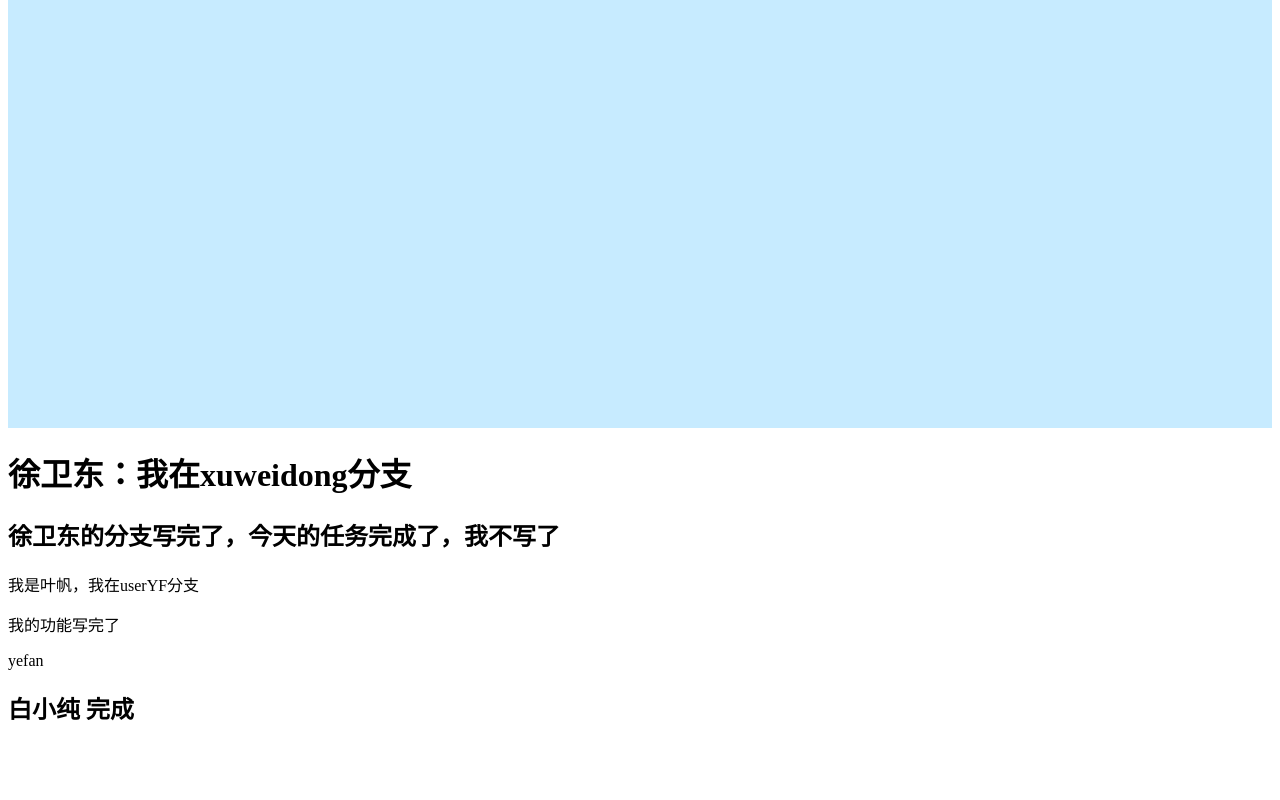
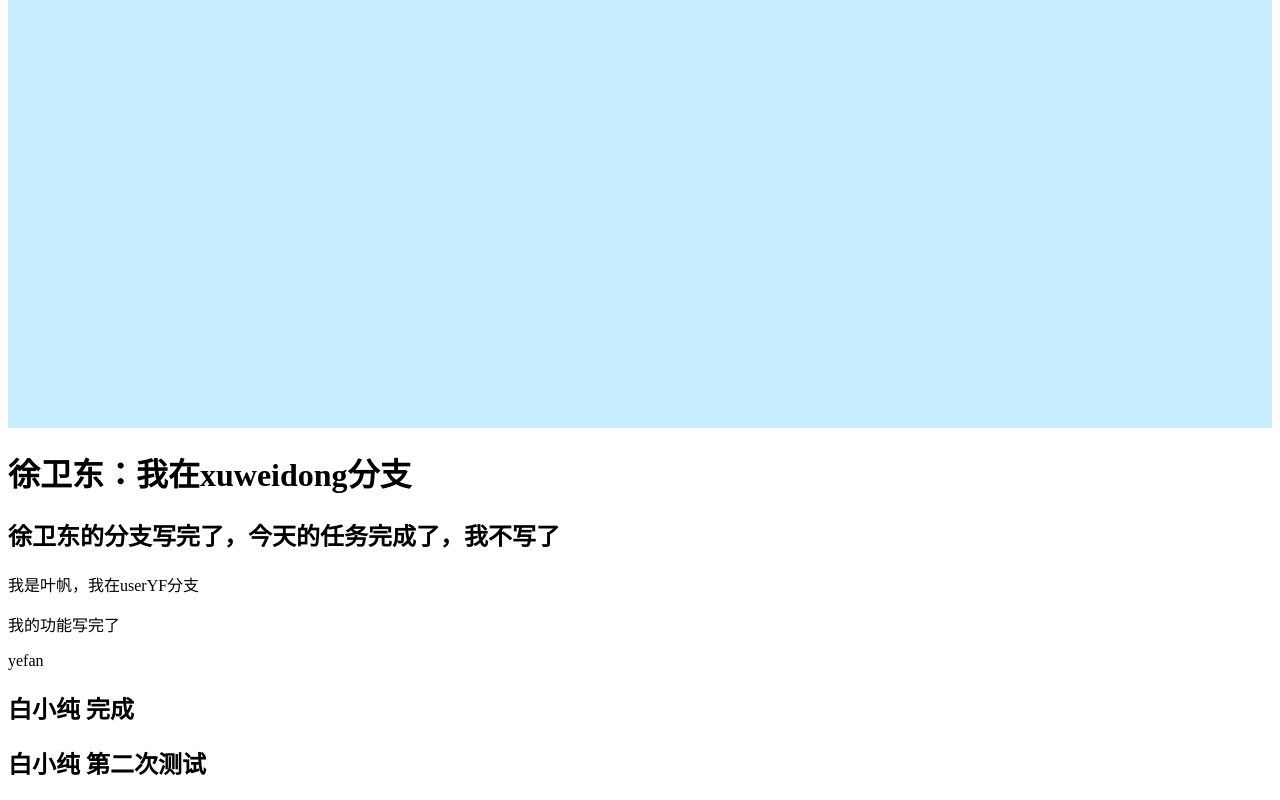
Before and after one commit to Yefannnn/TestGitMerge, a Vue app: page /#/sign in a window 1280 px wide. Shown: the part 362-1162 px from the top of the page. Before the commit the page ends 1107 px from the top, so only its background shows below. Built offline with nearby package versions, Linux system fonts and the light colour scheme; what @smallwei/avue, vue-baidu-map would draw is missing.

Commit message:
白小纯 完善第二次功能

```diff
--- a/src/App.vue
+++ b/src/App.vue
@@ -9,7 +9,7 @@
     <p>我的功能写完了</p>
     <p>yefan</p>
     <h2>白小纯 完成</h2>
-
+    <h2>白小纯 第二次测试</h2>
   </div>
 </template>
 
```
